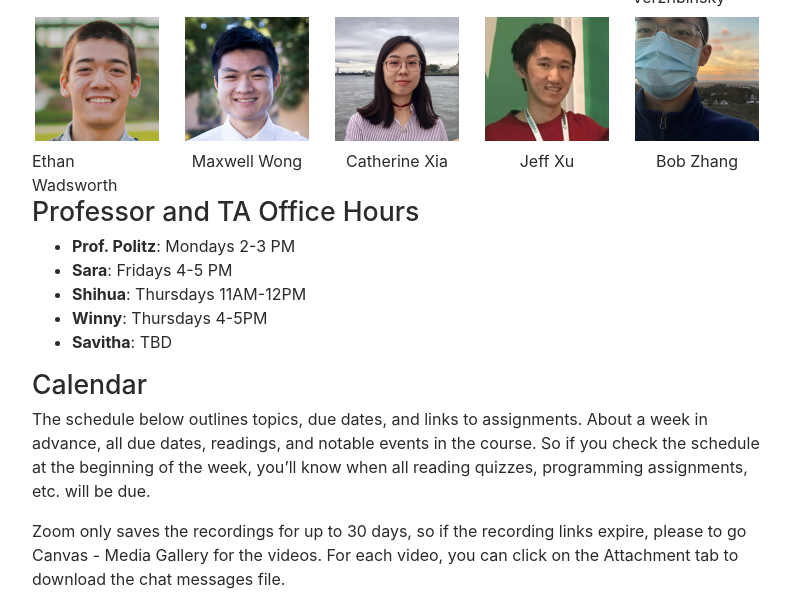
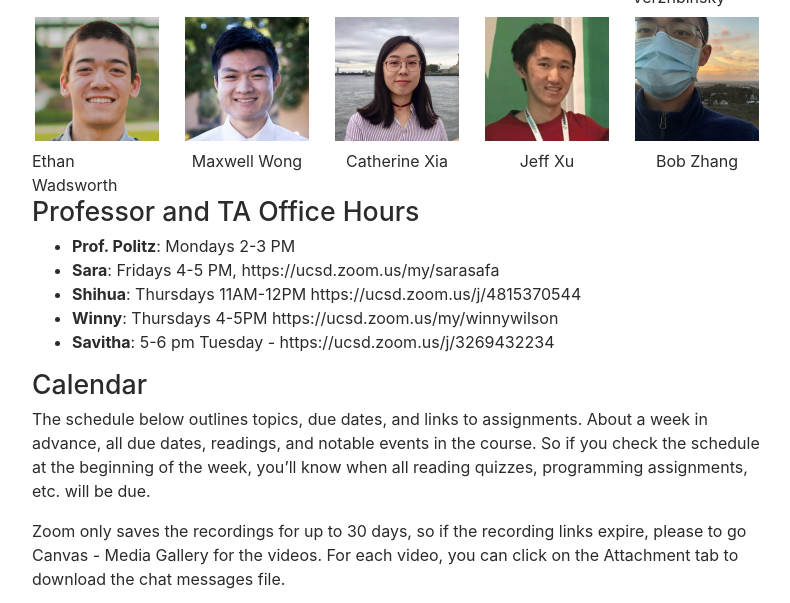
Before and after one commit to ucsd-cse8a-w21/ucsd-cse8a-w21.github.io, a Jekyll site: the page built from index.md, in a window 1280 px wide and 900 px high, scrolled down 2743 px, cut to the strip 0-603 px from the top of the window. Shown: the whole strip, without its empty margins (243-1033 px from the left). Built offline with Jekyll 4.4.1, drawn with Linux system fonts in a browser that asks for light colours; nearby versions of some CDN libraries.

Commit message:
Update index.md

```diff
--- a/index.md
+++ b/index.md
@@ -123,10 +123,10 @@ that, consider asking the course staff for programming and study strategies.
 
 ## Professor and TA Office Hours
 - **Prof. Politz**: Mondays 2-3 PM
-- **Sara**: Fridays 4-5 PM
-- **Shihua**: Thursdays 11AM-12PM
-- **Winny**: Thursdays 4-5PM
-- **Savitha**: TBD
+- **Sara**: Fridays 4-5 PM,  https://ucsd.zoom.us/my/sarasafa
+- **Shihua**: Thursdays 11AM-12PM https://ucsd.zoom.us/j/4815370544
+- **Winny**: Thursdays 4-5PM https://ucsd.zoom.us/my/winnywilson
+- **Savitha**:  5-6 pm Tuesday - https://ucsd.zoom.us/j/3269432234
 
 ## Calendar
 
```
